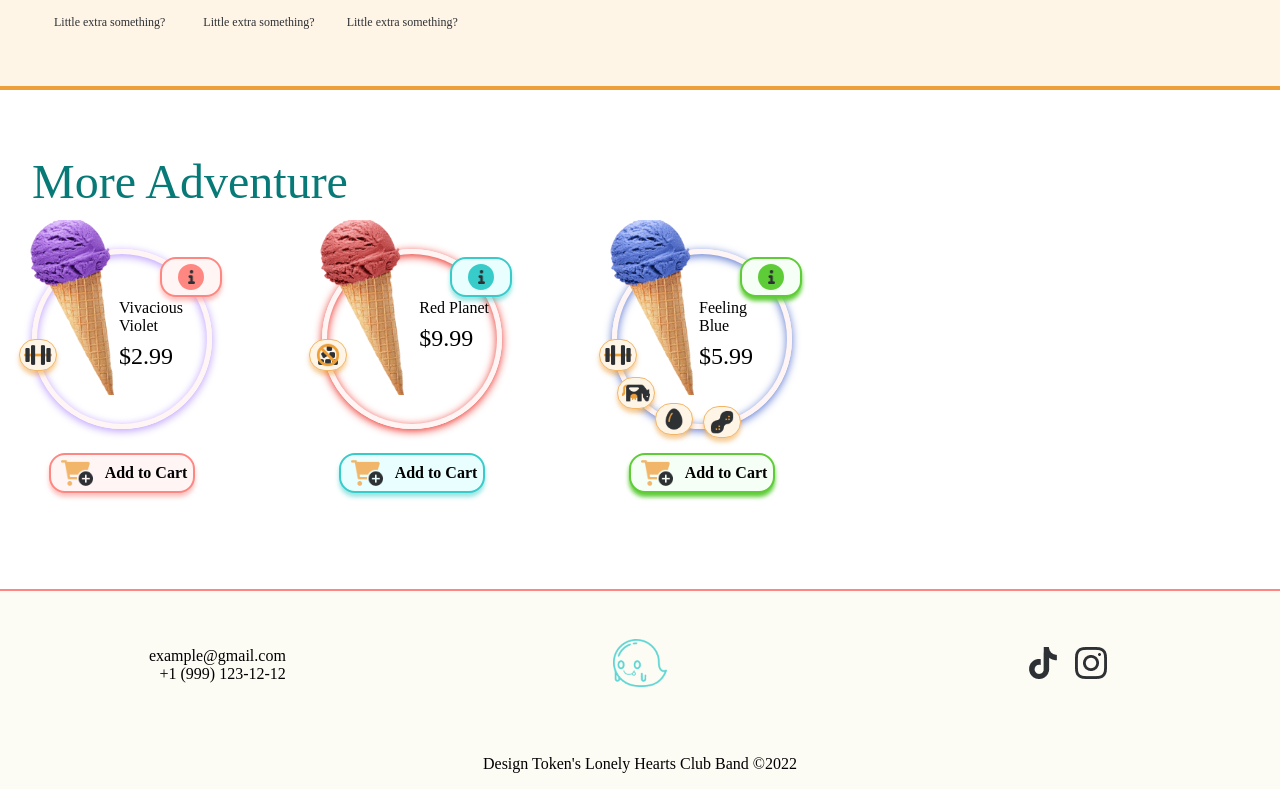
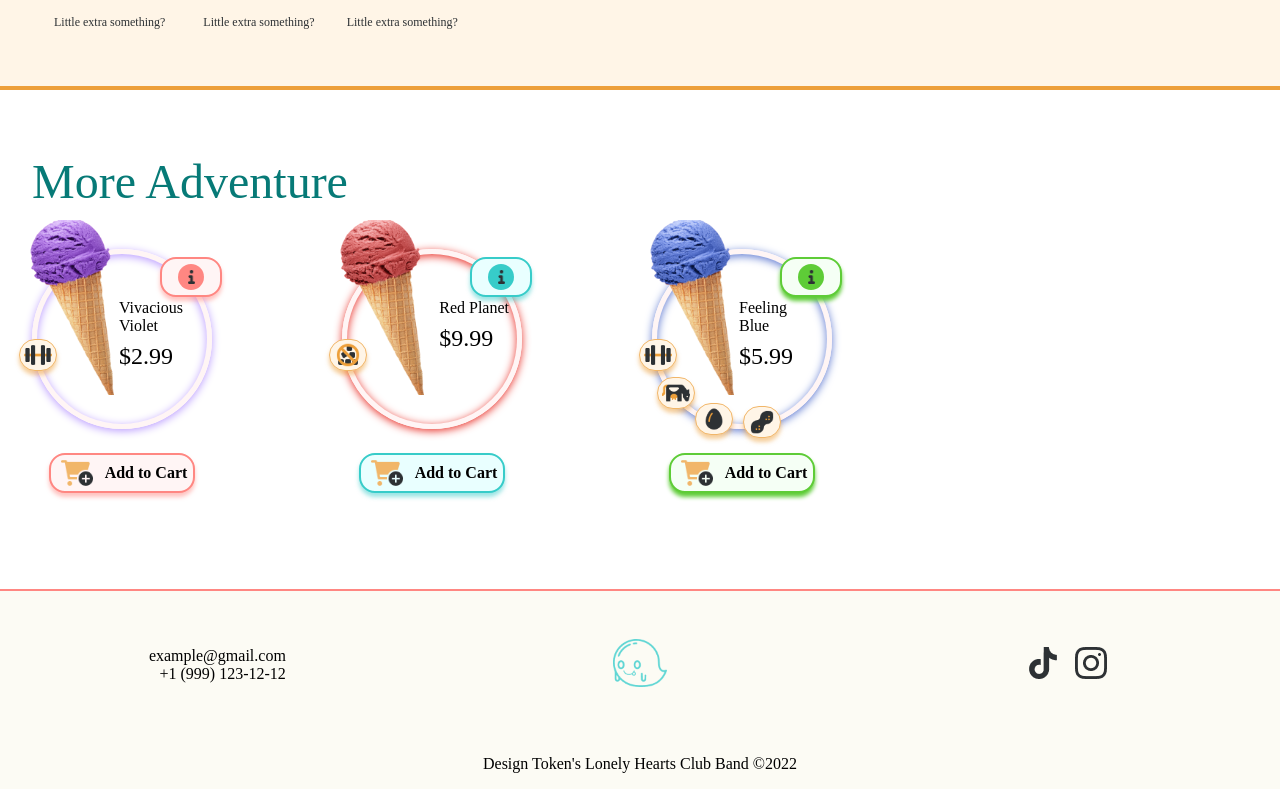
Before and after one commit to nik-btnk/design-tokens-poc, a React (Create React App) app: page /productDetails in a window 1280 px wide. Shown: the part 867-1656 px from the top of the page. Built offline with nearby package versions, Linux system fonts and the light colour scheme; a web font is replaced by a local one.

Commit message:
[TOKN-69] Fix recommended products' spacing.

```diff
--- a/less/_components/product-details/_moreProducts.less
+++ b/less/_components/product-details/_moreProducts.less
@@ -32,7 +32,7 @@
     flex-direction: column;
     justify-content: space-between;
     max-width: 800px;
-    row-gap: @sizes-medium-3;
+    gap: @sizes-medium-3;
 
     @media @break-tablet {
       flex-direction: row;
@@ -44,10 +44,6 @@
       gap: 0;
       justify-content: space-between;
       max-width: none;
-    }
-
-    article {
-      margin-right: @sizes-medium-3 !important;
     }
   }
 
--- a/src/main.css
+++ b/src/main.css
@@ -778,7 +778,7 @@ nav .nav-cart-logo:hover {
   flex-direction: column;
   justify-content: space-between;
   max-width: 800px;
-  row-gap: 40px;
+  gap: 40px;
 }
 @media screen and (min-width: 425px) {
   .more-products__container {
@@ -793,9 +793,6 @@ nav .nav-cart-logo:hover {
     justify-content: space-between;
     max-width: none;
   }
-}
-.more-products__container article {
-  margin-right: 40px !important;
 }
 .more-products .product-card {
   margin: 0;
```
